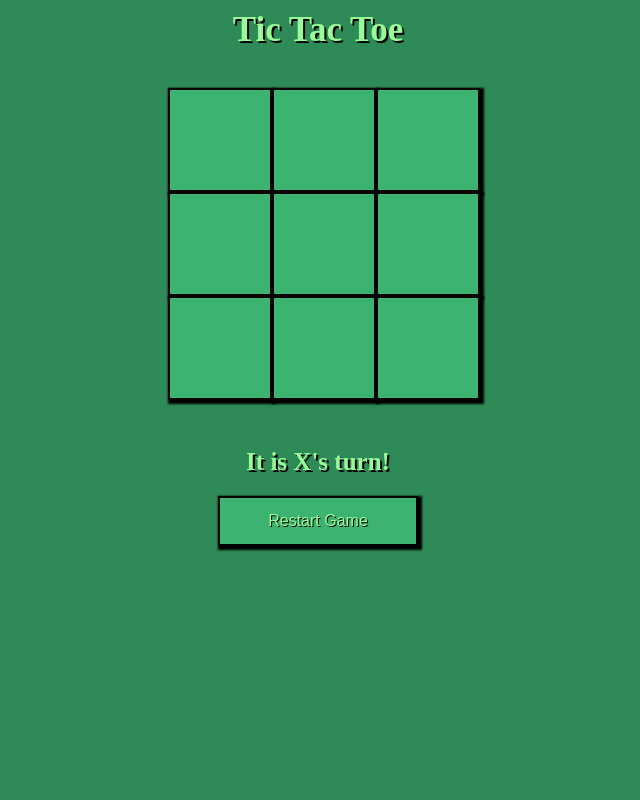
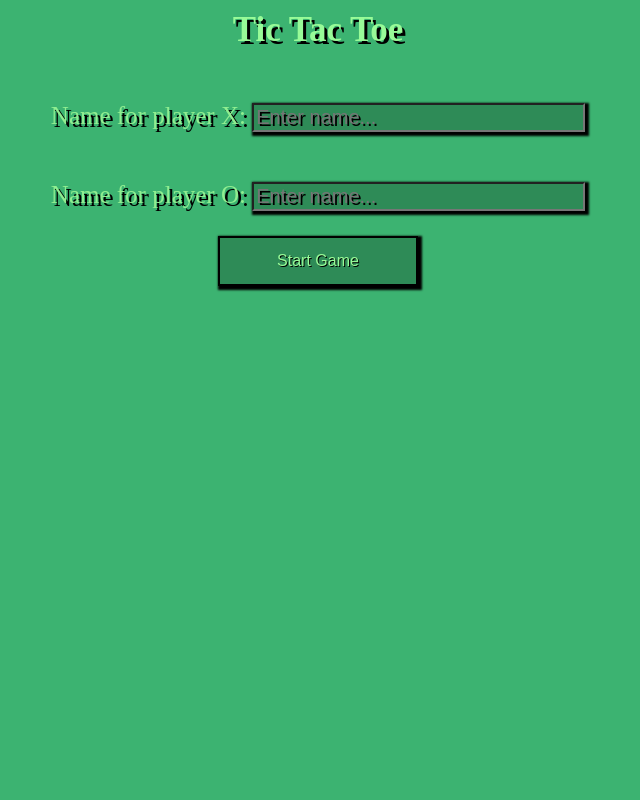
Before and after one commit to chondosha1234/tictactoe, a Django app: page /tictactoe/ in a window 1280 px wide. Shown: the whole page, without its empty margins (322-962 px from the left). Run offline with Django 3.2, Linux system fonts and the light colour scheme.

Commit message:
added player name functionality and changed styles

```diff
--- a/tictactoe/ttt_app/static/tictactoe.js
+++ b/tictactoe/ttt_app/static/tictactoe.js
@@ -1,8 +1,8 @@
 
 const statusDisplay = document.querySelector('.game-status');
+const playerData = document.querySelector('.player-names');
 
 let gameActive = true;
-let currentPlayer = "X";
 let gameState = ["", "", "", "", "", "", "", "", ""];
 
 const winningConditions = [
@@ -16,8 +16,21 @@ const winningConditions = [
   [2,4,6]
 ];
 
+let playerx = {
+  "name": playerData.getAttribute('data-playerx'),
+  "team": "X"
+};
+let playero = {
+  "name": playerData.getAttribute('data-playero'),
+  "team": "O"
+};
+
+let currentPlayer = playerx;
+
+
+
 function winningMessage() {
-  return `Player ${currentPlayer} has won!`;
+  return `Player ${currentPlayer.name} has won!`;
 }
 
 function drawMessage() {
@@ -25,32 +38,29 @@ function drawMessage() {
 }
 
 function currentPlayerTurn() {
-  return `It is ${currentPlayer}'s turn!`;
+  return `It is ${currentPlayer.name}'s turn!`;
 }
 
 statusDisplay.innerHTML = currentPlayerTurn();
 
 
 function playCell(clickedCell, clickedCellIndex) {
-  console.log("inside play cell");
-  gameState[clickedCellIndex] = currentPlayer;
-  clickedCell.innerHTML = currentPlayer;
+  gameState[clickedCellIndex] = currentPlayer.team;
+  clickedCell.innerHTML = currentPlayer.team;
 }
 
 
 function changePlayer() {
-  console.log("inside changeplayer");
-  if (currentPlayer === "X"){
-    currentPlayer = "O";
+  if (currentPlayer.team === "X"){
+    currentPlayer = playero;
   }else{
-    currentPlayer = "X";
+    currentPlayer = playerx;
   }
   statusDisplay.innerHTML = currentPlayerTurn();
 }
 
 
 function validateResult(){
-  console.log("inside validate result");
   let gameOver = false;
   for (let i = 0; i <= 7; i++){
     const condition = winningConditions[i];
@@ -84,7 +94,6 @@ function validateResult(){
 
 
 function clickCell(cellEvent) {
-  console.log("inside click cell");
   const clickedCell = cellEvent.target;
   const cellIndex = parseInt(clickedCell.getAttribute('data-cell-index'));
 
@@ -95,13 +104,12 @@ function clickCell(cellEvent) {
 }
 
 function restartGame() {
-  console.log("inside restart");
   gameActive = true;
-  currentPlayer = "X";
+  currentPlayer = playerx;
   gameState = ["", "", "", "", "", "", "", "", ""];
   statusDisplay.innerHTML = currentPlayerTurn();
   document.querySelectorAll('.cell').forEach(cell => cell.innerHTML = "");
 }
 
 document.querySelectorAll('.cell').forEach(cell => cell.addEventListener('click', clickCell));
-document.querySelector('.game-reset').addEventListener('click', restartGame);
+document.querySelector('.restart-btn').addEventListener('click', restartGame);
--- a/tictactoe/ttt_app/static/ttt_style.css
+++ b/tictactoe/ttt_app/static/ttt_style.css
@@ -1,10 +1,24 @@
 body {
-  background-color: #2E8B57;
+  background-color: #3CB371;
 }
 
 section {
   text-align: center;
+  text-shadow: 3px 3px black;
+}
+
+label {
+  font-size: 25px;
+  color: #90EE90;
+}
+
+.player {
+  margin: 25px auto;
+  background-color: #2E8B57;
+  color: #98FB98;
+  box-shadow: 2px 2px 2px 2px black;
   text-shadow: 2px 2px black;
+  font-size: 20px;
 }
 
 .cell {
@@ -16,7 +30,7 @@ section {
   line-height: 100px;
   font-size: 60px;
   color: #98FB98;
-  background-color: #3CB371;
+  background-color: #2E8B57;
 }
 
 .game-title {
@@ -38,14 +52,26 @@ section {
   margin: 20px auto;
 }
 
-.game-reset {
+.newgame-btn {
   margin: auto;
   width: 200px;
   height: 50px;
   font-size: 16px;
   box-shadow: 2px 2px 2px 2px black;
-  background-color: #3CB371;
+  background-color: #2E8B57;
   text-shadow: 1px 1px black;
   color: #98FB98;
   border: 2px solid black;
 }
+
+.restart-btn {
+  margin: auto;
+  width: 200px;
+  height: 50px;
+  font-size: 16px;
+  box-shadow: 2px 2px 2px 2px black;
+  background-color: #2E8B57;
+  text-shadow: 1px 1px black;
+  color: #98FB98;
+  border: 2px solid black;
+}
--- a/tictactoe/ttt_app/templates/tictactoe.html
+++ b/tictactoe/ttt_app/templates/tictactoe.html
@@ -24,16 +24,14 @@
 <br>
 
   <h2 class="game-status"></h2>
-  <button class="game-reset">Restart Game</button>
+  <button class="restart-btn">Restart Game</button>
+  <button class="newgame-btn" value="New Game" onclick="location.href='{% url 'start_page' %}'">New Game</button>
 
 <br>
 
-<div class="player-container">
-  <div class="player">
-  <div>
-</div>
+</section>
 
-</section>
+<div class="player-names" data-playerx="{{playerx}}" data-playero="{{playero}}"></div>
 
 <script src="{% static 'tictactoe.js' %}"></script>
 </body>
--- /dev/null
+++ b/tictactoe/ttt_app/templates/ttt_start.html
@@ -0,0 +1,31 @@
+{% load static %}
+<link rel="stylesheet" type="text/css" href="{% static 'ttt_style.css' %}">
+
+<body>
+
+<section>
+
+<h2 class="game-title">Tic Tac Toe</h2>
+
+<br>
+
+<div class="form-container">
+ <form action="{% url 'main_page' %}" method="post">
+  {% csrf_token %}
+  <label for="textx" id="labelx">Name for player X: </label>
+  <input class="player" id="textx" name="textx" type="text" size="25" placeholder="Enter name...">
+  <br>
+  <label for="texto" id="labelo">Name for player O: </label>
+  <input class="player" id="texto" name="texto" type="text" size="25" placeholder="Enter name...">
+
+  <br>
+
+  <input class="newgame-btn" type="submit" value="Start Game">
+ </form>
+</div>
+
+</section>
+
+<script src="{% static 'ttt_start.js' %}"></script>
+
+</body>
--- a/tictactoe/ttt_app/urls.py
+++ b/tictactoe/ttt_app/urls.py
@@ -2,5 +2,6 @@ from django.urls import path
 from . import views
 
 urlpatterns = [
-    path('', views.main_page, name='main_page'),
+    path('', views.start_page, name='start_page'),
+    path('game', views.main_page, name='main_page')
 ]
--- a/tictactoe/ttt_app/views.py
+++ b/tictactoe/ttt_app/views.py
@@ -2,5 +2,23 @@ from django.shortcuts import render
 
 # Create your views here.
 def main_page(request):
+    print(request.POST)
+    if 'textx' in request.POST:
+        playerx = request.POST['textx']
+    else:
+        playerx = "X"
+
+    if 'texto' in request.POST:
+        playero = request.POST['texto']
+    else:
+        playero = "O"
+
+    context = {
+        'playerx': playerx,
+        'playero': playero,
+    }
+    return render(request, 'tictactoe.html', context)
+
+def start_page(request):
     context = {}
-    return render(request, 'tictactoe.html', context)
+    return render(request, 'ttt_start.html', context)
```
Also changed, not shown: tictactoe/ttt_app/static/ttt_start.js (added).
